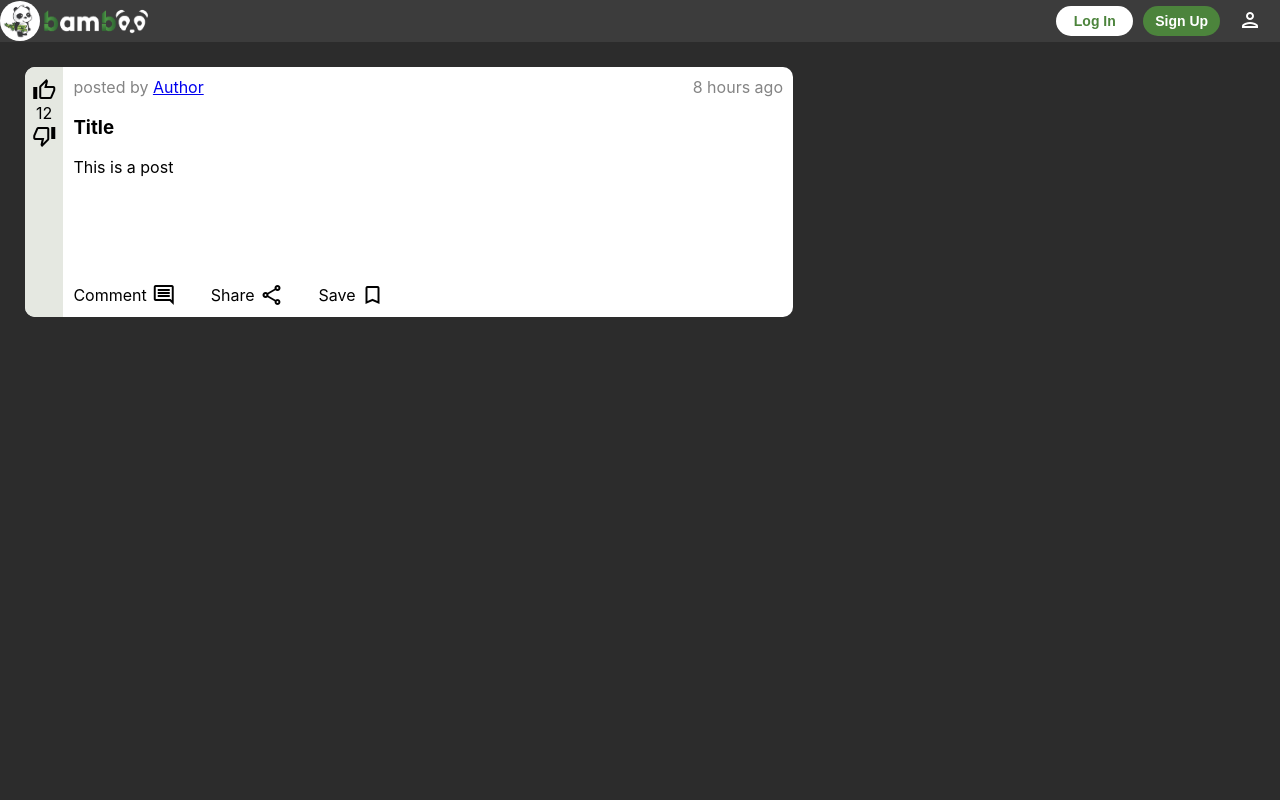
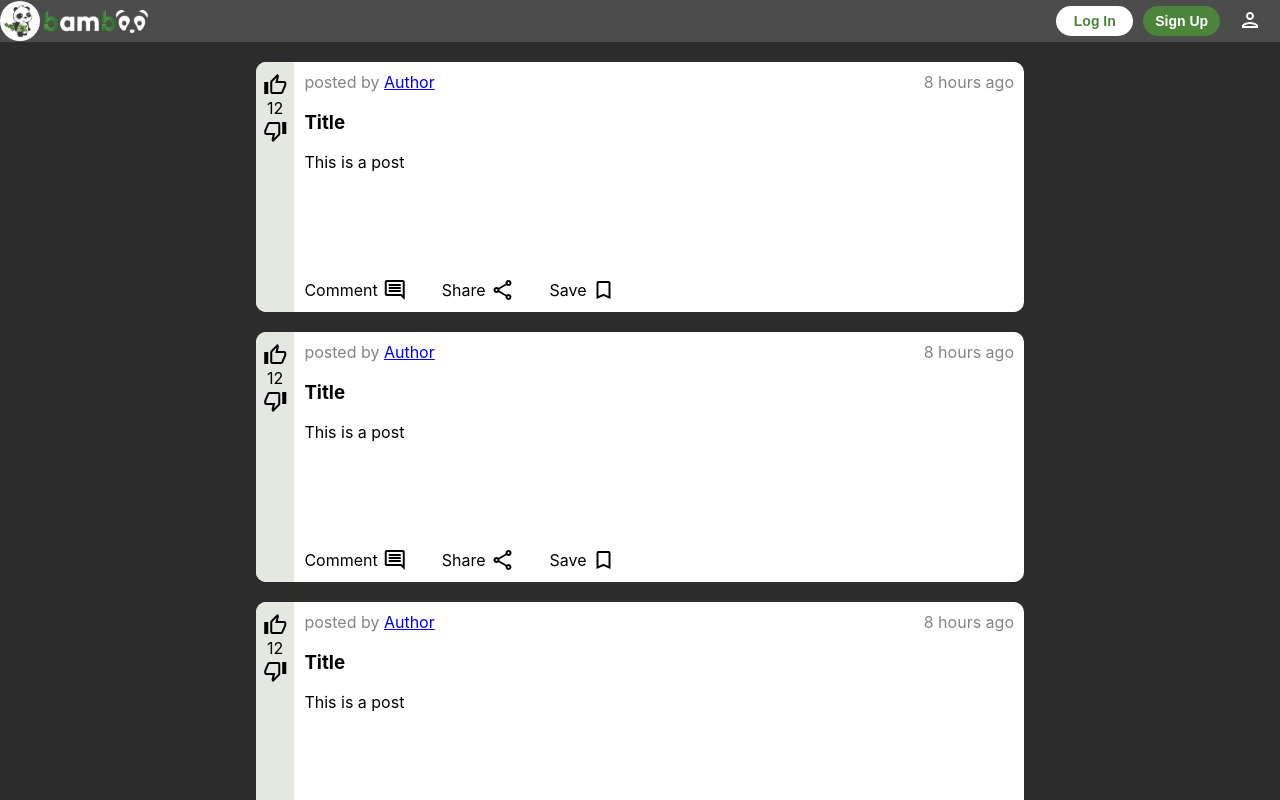
Before and after one commit to phunky-panda94/bamboo, a React (Create React App) app in the folder client/: page / in a window 1280 px wide. Shown: the top 800 px of the page. Built offline with nearby package versions, Linux system fonts and the light colour scheme.

Commit message:
added and styled feed

```diff
--- a/client/src/App.js
+++ b/client/src/App.js
@@ -1,12 +1,12 @@
 import { BrowserRouter as Router, Routes, Route } from 'react-router-dom';
 import Header from './header/Header';
-import Post from './post/Post';
+import Feed from './feed/Feed';
 
 function App() {
     return (
         <Router>
             <Header/>
-            <Post/>
+            <Feed/>
             {/* <Routes>
                 <Route exact path="/" />
                 <Route path="/posts" />
--- /dev/null
+++ b/client/src/feed/Feed.css
@@ -0,0 +1,12 @@
+.feed {
+    width: 75%;
+}
+
+.feed > .post {
+    margin-top: 10px;
+    margin-bottom: 10px;
+}
+
+.feed:first-child, .feed:last-child{
+    margin-top: 10px;
+}
--- /dev/null
+++ b/client/src/feed/Feed.js
@@ -0,0 +1,18 @@
+import './Feed.css';
+import Post from '../post/Post';
+
+function Feed() {
+    return (
+        <div className="flex flex-jc-c">
+            <div className="feed flex flex-col flex-ai-c">
+                <Post/>
+                <Post/>
+                <Post/>
+                <Post/>
+                <Post/>
+            </div>
+        </div>
+    )
+}
+
+export default Feed;
--- a/client/src/header/Header.css
+++ b/client/src/header/Header.css
@@ -1,4 +1,4 @@
-.navbar-btn {
+.header-btn {
     border: none;
     border-radius: 1rem;
     cursor: pointer;
@@ -10,7 +10,7 @@
     min-width: 6vw;
 }
 
-.navbar-btn:nth-child(2):hover {
+.header-btn:nth-child(2):hover {
     background-color: #80b24b;
 }
 
@@ -37,11 +37,12 @@ div > button:last-child {
     width: 40px;
 }
 
-.navbar {
+.header {
     height: 4vh;
     padding-top: 5px;
     padding-bottom: 5px;
     position: sticky;
+    top: 0;
     width: 100vw;
 }
 
--- a/client/src/header/Header.js
+++ b/client/src/header/Header.js
@@ -1,15 +1,15 @@
 import './Header.css';
 
-function Navbar() {
+function Header() {
     return (
-        <header className="bg-light-black navbar flex flex-jc-sb flex-ai-c">
+        <header className="bg-light-black header flex flex-jc-sb flex-ai-c">
             <a className="home flex flex-ai-c" href="/">
                 <img alt="panda" src="/panda.png" className="logo"></img>
                 <img alt="bamboo" src="/bamboo.png" className="brand"></img>
             </a>
             <div className="flex flex-ai-c">
-                <button className="bg-white dark-green navbar-btn">Log In</button>
-                <button className="bg-dark-green white navbar-btn">Sign Up</button>
+                <button className="bg-white dark-green header-btn">Log In</button>
+                <button className="bg-dark-green white header-btn">Sign Up</button>
                 <button className="profile">
                     <span className="white material-icons-outlined">person</span>
                 </button>
@@ -18,4 +18,4 @@ function Navbar() {
     )
 }
 
-export default Navbar;
+export default Header;
--- a/client/src/index.css
+++ b/client/src/index.css
@@ -46,7 +46,7 @@ body {
 }
 
 .bg-light-black {
-    background-color: #3c3c3c;
+    background-color: #4c4c4c;
 }
 
 .light-black {
--- a/client/src/post/Post.css
+++ b/client/src/post/Post.css
@@ -1,7 +1,6 @@
 .post {
     border-radius: 10px;
     height: 250px;
-    margin: 25px;
     width: 60vw;
 }
 
```
